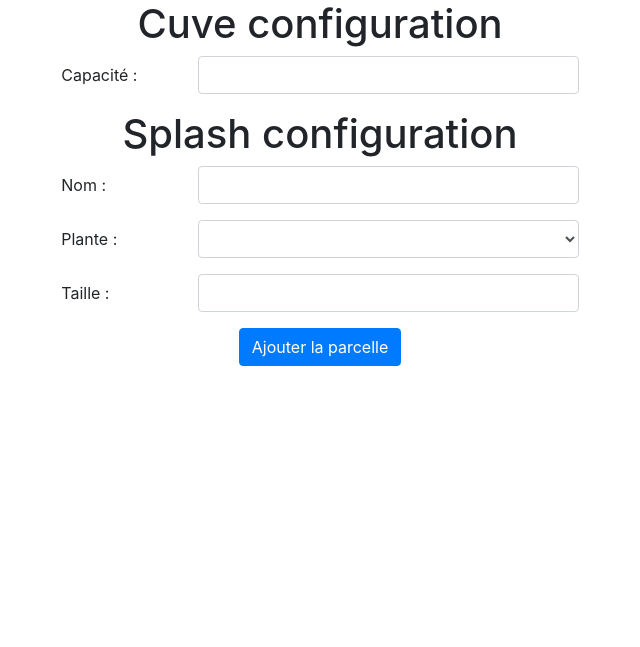
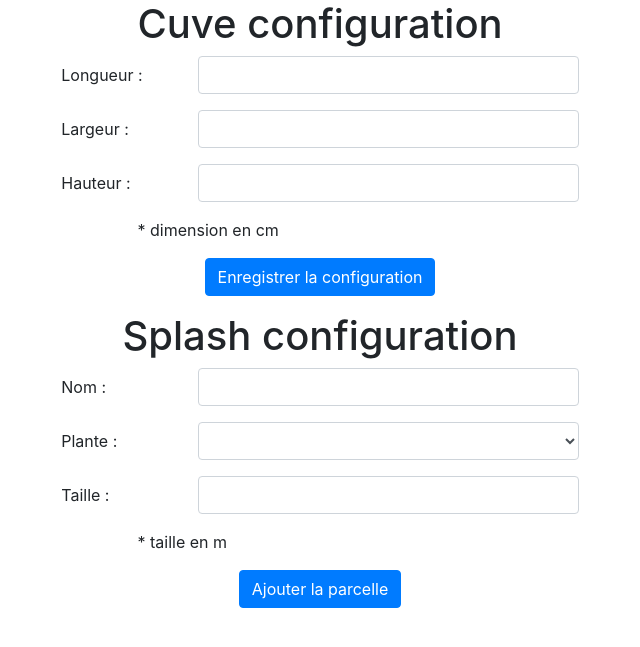
Before and after one commit to panzergame/info902-raspberry, a Flask app: page / in a window 1280 px wide. Shown: the top 647 px of the page, without its empty margins (320-960 px from the left). Run offline with Flask 2, Linux system fonts and the light colour scheme; some libraries are stand-ins or nearby versions.

Commit message:
change form cuve config

```diff
--- a/AppSplashConfiguration/static/script.js
+++ b/AppSplashConfiguration/static/script.js
@@ -1,13 +1,33 @@
 // The list of user parcels
 var parcels = []
 
+function addCuveConfig() {
+    // Get values from html form
+    let length = document.getElementById("length");
+    let width = document.getElementById("width");
+    let height = document.getElementById("height");
+
+    // Throw error if empty input
+    if (length.value == "" || width.value == "" || height.value == "") {
+        throw 'Invalid form values !';
+    }
+
+    // Init cuve config
+    let cuve = {
+        length: length.value,
+        width: width.value,
+        height: height.value,
+    }
+
+
+    document.getElementById("cuve-data").value = JSON.stringify(cuve);
+}
 
 function addNewParcel() {
     // Get values from html form
     let name = document.getElementById("name");
     let plant = document.getElementById("plant");
     let dim = document.getElementById("dimension");
-    let capacity = document.getElementById("capacity");
 
     // Throw error if empty input
     if (name.value == "" || plant.value == "" || dim.value == "") {
@@ -38,7 +58,6 @@
     }
 
     document.getElementById("parcels-data").value = JSON.stringify(parcels);
-    document.getElementById("capacity-data").value = capacity.value;
 }
 
 function newParcelHtml(parcel) {
--- a/AppSplashConfiguration/templates/index.html
+++ b/AppSplashConfiguration/templates/index.html
@@ -16,10 +16,28 @@
 
                 <form>
                     <div class="form-group row mx-auto w-75">
-                        <label for="capacity" class="col-sm-3 col-form-label ">Capacité :</label>
+                        <label for="capacity" class="col-sm-3 col-form-label ">Longueur :</label>
                         <div class="col">
-                            <input type="number" class="form-control" name="capacity" id="capacity" >
+                            <input type="number" class="form-control" name="length" id="length" >
                         </div>
+                    </div>
+                    <div class="form-group row mx-auto w-75">
+                        <label for="capacity" class="col-sm-3 col-form-label ">Largeur :</label>
+                        <div class="col">
+                            <input type="number" class="form-control" name="width" id="width">
+                        </div>
+                    </div>
+                    <div class="form-group row mx-auto w-75">
+                        <label for="capacity" class="col-sm-3 col-form-label ">Hauteur :</label>
+                        <div class="col">
+                            <input type="number" class="form-control" name="height" id="height" >
+                        </div>
+                    </div>
+                    <div class="mx-auto w-50">
+                        <p>* dimension en cm</p>
+                    </div>
+                    <div class="form-group row">
+                        <button type="button" onclick="addCuveConfig()" class="btn btn-primary mx-auto">Enregistrer la configuration</button>
                     </div>
                 </form>
 
@@ -48,6 +66,9 @@
                             <input type="number" class="form-control" name="dimension" id="dimension">
                         </div>
                     </div>
+                    <div class="mx-auto w-50">
+                        <p>* taille en m</p>
+                    </div>
                     <div class="form-group row">
                         <button type="button" onclick="addNewParcel()" class="btn btn-primary mx-auto">Ajouter la parcelle</button>
                     </div>
@@ -59,7 +80,7 @@
                     <form action="/saveParcels" method="post">
                         <div class="form-group row">
                             <input type="hidden" id="parcels-data" name="parcels-data">
-                            <input type="hidden" id="capacity-data" name="capacity-data">
+                            <input type="hidden" id="cuve-data" name="cuve-data">
                             <input type="submit" value="Enregistrer" id="save" class="btn btn-primary mx-auto">
                         </div>
                     </form>
```
